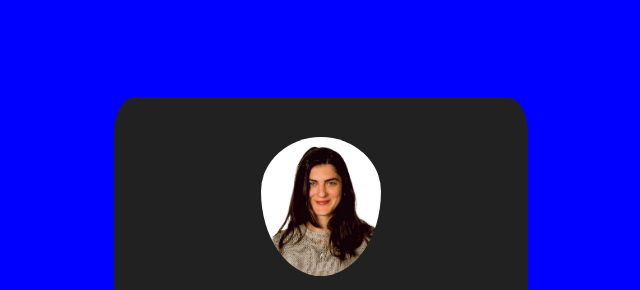
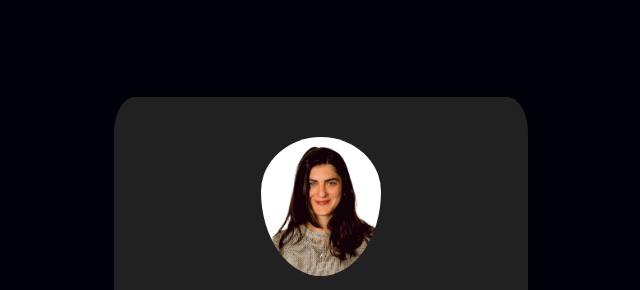
Before and after one commit to AlexStraton/Social-Links-page, a plain HTML site: page index.html in a window 1280 px wide. Shown: the part 79-369 px from the top of the page, without its empty margins (319-959 px from the left). Drawn offline with Linux system fonts and the light colour scheme.

Commit message:
Update style.css
Changed background colour to black

```diff
--- a/style.css
+++ b/style.css
@@ -1,7 +1,7 @@
 @import url("https://fonts.googleapis.com/css2?family=Inter:wght@100..900&display=swap");
 
 body {
-  background-color: blue;
+  background-color: rgb(0, 0, 10);
   color: aliceblue;
   font-family: "inter", sans-serif;
   font-size: 15px;
```
